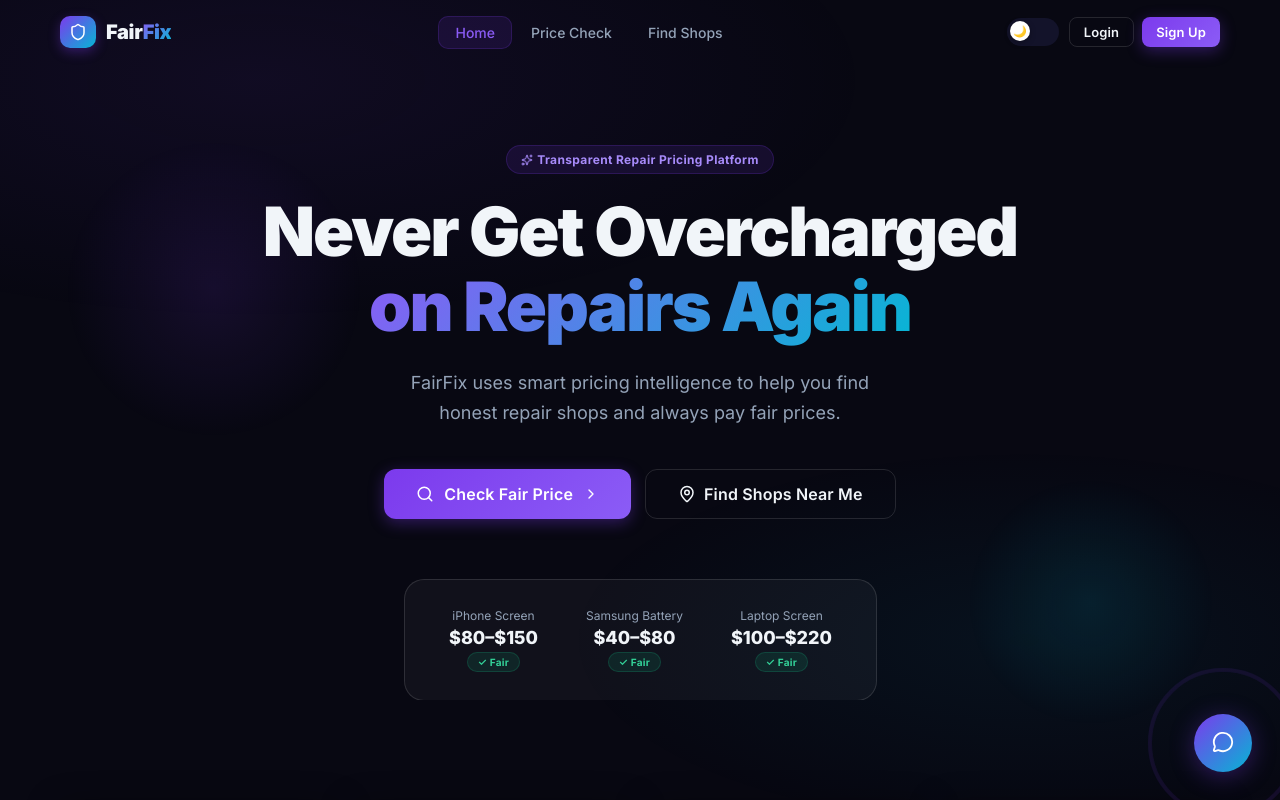
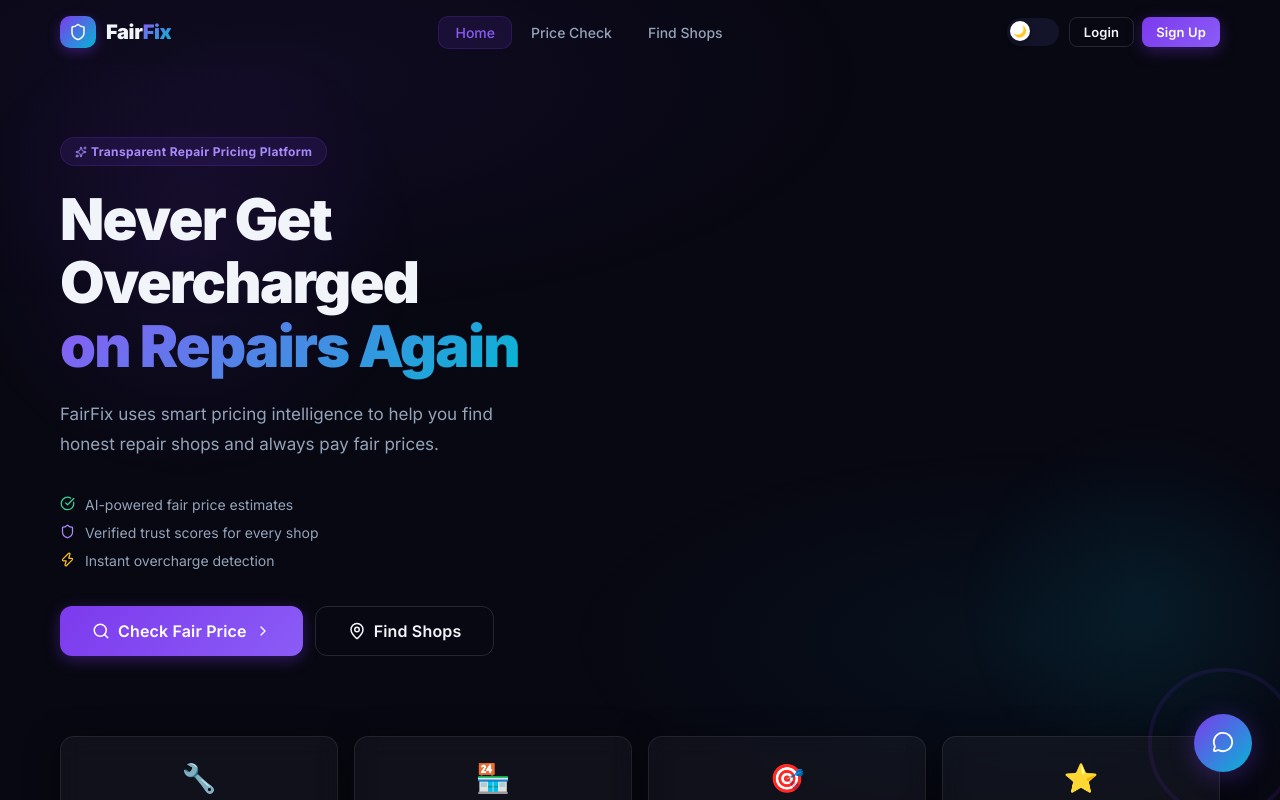
Before and after one commit to praveenkumarchaudhary/FairFix, a React (Vite) app in the folder client/: page / in a window 1280 px wide. Shown: the top 800 px of the page. Built offline with nearby package versions, Linux system fonts and the light colour scheme.

Commit message:
feat: hero section with phone mockup, floating UI cards, two-column layout

```diff
--- a/client/src/pages/Home.jsx
+++ b/client/src/pages/Home.jsx
@@ -1,5 +1,5 @@
 import { useNavigate } from 'react-router-dom';
-import { Shield, Search, MapPin, TrendingUp, Zap, AlertTriangle, ChevronRight, Sparkles, Star } from 'lucide-react';
+import { Shield, Search, MapPin, TrendingUp, Zap, AlertTriangle, ChevronRight, Sparkles, CheckCircle, Star, DollarSign } from 'lucide-react';
 
 export default function Home() {
   const navigate = useNavigate();
@@ -29,63 +29,201 @@ export default function Home() {
   return (
     <div>
       {/* ── HERO ── */}
-      <section style={{ padding: '80px 20px 100px', textAlign: 'center', position: 'relative', overflow: 'hidden' }}>
-        {/* Decorative blobs */}
-        <div style={{ position: 'absolute', top: '10%', left: '5%', width: 300, height: 300, borderRadius: '50%', background: 'radial-gradient(circle, rgba(124,58,237,0.12) 0%, transparent 70%)', pointerEvents: 'none' }} />
-        <div style={{ position: 'absolute', bottom: '10%', right: '5%', width: 250, height: 250, borderRadius: '50%', background: 'radial-gradient(circle, rgba(6,182,212,0.1) 0%, transparent 70%)', pointerEvents: 'none' }} />
+      <section style={{ padding: '72px 20px 80px', position: 'relative', overflow: 'hidden' }}>
+        {/* Background blobs */}
+        <div style={{ position: 'absolute', top: '-10%', left: '-5%', width: 500, height: 500, borderRadius: '50%', background: 'radial-gradient(circle, rgba(124,58,237,0.1) 0%, transparent 65%)', pointerEvents: 'none' }} />
+        <div style={{ position: 'absolute', bottom: '-10%', right: '-5%', width: 400, height: 400, borderRadius: '50%', background: 'radial-gradient(circle, rgba(6,182,212,0.08) 0%, transparent 65%)', pointerEvents: 'none' }} />
 
         <div className="container">
-          <div className="fade-up" style={{ animationDelay: '0.1s' }}>
-            <div className="badge badge-blue" style={{ marginBottom: 20, fontSize: 12, padding: '6px 14px' }}>
+          <div style={{ display: 'grid', gridTemplateColumns: '1fr 1fr', gap: 60, alignItems: 'center' }} id="hero-grid">
+
+            {/* ── LEFT: Text ── */}
+            <div>
+              <div className="fade-up" style={{ animationDelay: '0.05s' }}>
+                <div className="badge badge-blue" style={{ marginBottom: 22, fontSize: 12, padding: '6px 14px' }}>
                   <Sparkles size={12} /> Transparent Repair Pricing Platform
                 </div>
               </div>
 
-          <h1 className="fade-up" style={{ fontSize: 'clamp(36px, 6vw, 68px)', fontWeight: 900, lineHeight: 1.1, marginBottom: 24, letterSpacing: '-0.03em', animationDelay: '0.15s' }}>
-            Never Get Overcharged<br />
+              <h1 className="fade-up" style={{ fontSize: 'clamp(34px, 4.5vw, 60px)', fontWeight: 900, lineHeight: 1.1, marginBottom: 22, letterSpacing: '-0.03em', animationDelay: '0.1s' }}>
+                Never Get<br />Overcharged<br />
                 <span className="gradient-text">on Repairs Again</span>
               </h1>
 
-          <p className="fade-up" style={{ fontSize: 18, color: 'var(--text2)', maxWidth: 520, margin: '0 auto 40px', lineHeight: 1.7, animationDelay: '0.2s' }}>
+              <p className="fade-up" style={{ fontSize: 17, color: 'var(--text2)', marginBottom: 36, lineHeight: 1.75, animationDelay: '0.15s', maxWidth: 460 }}>
                 FairFix uses smart pricing intelligence to help you find honest repair shops and always pay fair prices.
               </p>
 
-          <div className="fade-up" style={{ display: 'flex', gap: 14, justifyContent: 'center', flexWrap: 'wrap', animationDelay: '0.25s' }}>
-            <button className="btn btn-primary btn-lg" onClick={() => navigate('/predict')}
-              style={{ gap: 10 }}>
-              <Search size={18} /> Check Fair Price
-              <ChevronRight size={16} />
-            </button>
-            <button className="btn btn-outline btn-lg" onClick={() => navigate('/shops')}>
-              <MapPin size={18} /> Find Shops Near Me
-            </button>
-          </div>
-
-          {/* Floating device mockup */}
-          <div className="fade-up" style={{ marginTop: 60, animationDelay: '0.35s' }}>
-            <div style={{
-              display: 'inline-flex', gap: 16, flexWrap: 'wrap', justifyContent: 'center',
-              padding: '20px 28px',
-              background: 'var(--card)',
-              border: '1px solid var(--border2)',
-              borderRadius: 20,
-              backdropFilter: 'blur(12px)',
-              animation: 'heroFloat 6s ease-in-out infinite',
-            }}>
+              {/* Trust bullets */}
+              <div className="fade-up" style={{ display: 'flex', flexDirection: 'column', gap: 10, marginBottom: 36, animationDelay: '0.2s' }}>
                 {[
-                { label: 'iPhone Screen', price: '$80–$150', tag: 'Fair' },
-                { label: 'Samsung Battery', price: '$40–$80', tag: 'Fair' },
-                { label: 'Laptop Screen', price: '$100–$220', tag: 'Fair' },
-              ].map(item => (
-                <div key={item.label} style={{ textAlign: 'center', padding: '8px 16px' }}>
-                  <div style={{ fontSize: 12, color: 'var(--text2)', marginBottom: 4 }}>{item.label}</div>
-                  <div style={{ fontSize: 18, fontWeight: 800, color: 'var(--text)' }}>{item.price}</div>
-                  <div className="badge badge-green" style={{ marginTop: 4, fontSize: 10 }}>✓ {item.tag}</div>
+                  { icon: <CheckCircle size={15} />, text: 'AI-powered fair price estimates', color: '#34d399' },
+                  { icon: <Shield size={15} />,       text: 'Verified trust scores for every shop', color: '#a78bfa' },
+                  { icon: <Zap size={15} />,           text: 'Instant overcharge detection', color: '#fbbf24' },
+                ].map(b => (
+                  <div key={b.text} style={{ display: 'flex', alignItems: 'center', gap: 10, fontSize: 14, color: 'var(--text2)' }}>
+                    <span style={{ color: b.color, flexShrink: 0 }}>{b.icon}</span>
+                    {b.text}
                   </div>
                 ))}
               </div>
+
+              <div className="fade-up" style={{ display: 'flex', gap: 12, flexWrap: 'wrap', animationDelay: '0.25s' }}>
+                <button className="btn btn-primary btn-lg" onClick={() => navigate('/predict')}>
+                  <Search size={18} /> Check Fair Price <ChevronRight size={16} />
+                </button>
+                <button className="btn btn-outline btn-lg" onClick={() => navigate('/shops')}>
+                  <MapPin size={18} /> Find Shops
+                </button>
               </div>
             </div>
+
+            {/* ── RIGHT: Visual panel ── */}
+            <div className="fade-up" style={{ animationDelay: '0.2s', position: 'relative' }} id="hero-visual">
+
+              {/* Main phone mockup card */}
+              <div style={{
+                background: 'linear-gradient(145deg, rgba(124,58,237,0.15), rgba(6,182,212,0.08))',
+                border: '1px solid rgba(124,58,237,0.25)',
+                borderRadius: 28,
+                padding: 28,
+                position: 'relative',
+                backdropFilter: 'blur(16px)',
+                boxShadow: '0 24px 64px rgba(0,0,0,0.35), 0 0 0 1px rgba(124,58,237,0.1)',
+                animation: 'heroFloat 6s ease-in-out infinite',
+              }}>
+                {/* Phone frame */}
+                <div style={{
+                  background: 'var(--card-solid)',
+                  border: '1px solid var(--border2)',
+                  borderRadius: 20,
+                  overflow: 'hidden',
+                  boxShadow: '0 12px 40px rgba(0,0,0,0.4)',
+                }}>
+                  {/* Phone status bar */}
+                  <div style={{ background: 'linear-gradient(135deg, var(--primary), #6d28d9)', padding: '14px 18px', display: 'flex', alignItems: 'center', justifyContent: 'space-between' }}>
+                    <div style={{ display: 'flex', alignItems: 'center', gap: 8 }}>
+                      <div style={{ width: 28, height: 28, borderRadius: '50%', background: 'rgba(255,255,255,0.2)', display: 'flex', alignItems: 'center', justifyContent: 'center' }}>
+                        <Shield size={14} color="white" />
+                      </div>
+                      <span style={{ color: 'white', fontWeight: 800, fontSize: 14 }}>FairFix</span>
+                    </div>
+                    <div style={{ display: 'flex', gap: 4 }}>
+                      {[...Array(3)].map((_, i) => <div key={i} style={{ width: 6, height: 6, borderRadius: '50%', background: 'rgba(255,255,255,0.5)' }} />)}
+                    </div>
+                  </div>
+
+                  {/* App content */}
+                  <div style={{ padding: '16px 18px', background: 'var(--bg2)' }}>
+                    <div style={{ fontSize: 11, color: 'var(--text3)', marginBottom: 10, fontWeight: 600, textTransform: 'uppercase', letterSpacing: '0.06em' }}>Price Check Result</div>
+
+                    {/* Device info */}
+                    <div style={{ display: 'flex', alignItems: 'center', gap: 10, marginBottom: 14, padding: '10px 12px', background: 'var(--card-solid)', borderRadius: 10, border: '1px solid var(--border)' }}>
+                      <div style={{ fontSize: 24 }}>📱</div>
+                      <div>
+                        <div style={{ fontWeight: 700, fontSize: 13 }}>iPhone 14 Pro</div>
+                        <div style={{ fontSize: 11, color: 'var(--text2)' }}>Screen Replacement</div>
+                      </div>
+                      <div className="badge badge-blue" style={{ marginLeft: 'auto', fontSize: 10 }}>Apple</div>
+                    </div>
+
+                    {/* Price range bars */}
+                    {[
+                      { label: 'Min', value: '$80', pct: 40, color: '#34d399' },
+                      { label: 'Avg', value: '$115', pct: 65, color: '#a78bfa' },
+                      { label: 'Max', value: '$150', pct: 85, color: '#fbbf24' },
+                    ].map(p => (
+                      <div key={p.label} style={{ marginBottom: 10 }}>
+                        <div style={{ display: 'flex', justifyContent: 'space-between', fontSize: 11, marginBottom: 4 }}>
+                          <span style={{ color: 'var(--text2)' }}>{p.label}</span>
+                          <span style={{ fontWeight: 700, color: p.color }}>{p.value}</span>
+                        </div>
+                        <div style={{ height: 5, background: 'var(--border)', borderRadius: 3, overflow: 'hidden' }}>
+                          <div style={{ height: '100%', width: `${p.pct}%`, background: p.color, borderRadius: 3, transition: 'width 1s ease' }} />
+                        </div>
+                      </div>
+                    ))}
+
+                    {/* Verdict */}
+                    <div style={{ marginTop: 14, padding: '10px 12px', background: 'rgba(16,185,129,0.08)', border: '1px solid rgba(16,185,129,0.2)', borderRadius: 10, display: 'flex', alignItems: 'center', gap: 8 }}>
+                      <CheckCircle size={16} color="#34d399" />
+                      <div>
+                        <div style={{ fontSize: 12, fontWeight: 700, color: '#34d399' }}>Fair Price Range</div>
+                        <div style={{ fontSize: 10, color: 'var(--text2)' }}>Based on 1,240 repairs</div>
+                      </div>
+                    </div>
+                  </div>
+                </div>
+              </div>
+
+              {/* Floating card 1 — Overcharge alert */}
+              <div style={{
+                position: 'absolute', top: -20, right: -20,
+                background: 'var(--card-solid)',
+                border: '1px solid rgba(239,68,68,0.3)',
+                borderRadius: 14, padding: '10px 14px',
+                boxShadow: '0 8px 24px rgba(0,0,0,0.3)',
+                animation: 'heroFloat 5s ease-in-out 1s infinite',
+                minWidth: 160,
+              }}>
+                <div style={{ display: 'flex', alignItems: 'center', gap: 7, marginBottom: 4 }}>
+                  <AlertTriangle size={14} color="#f87171" />
+                  <span style={{ fontSize: 11, fontWeight: 700, color: '#f87171' }}>Overcharge Alert!</span>
+                </div>
+                <div style={{ fontSize: 10, color: 'var(--text2)' }}>Shop quoted <strong style={{ color: 'var(--text)' }}>$280</strong></div>
+                <div style={{ fontSize: 10, color: '#34d399' }}>Fair price: $115 · Save $165</div>
+              </div>
+
+              {/* Floating card 2 — Trust score */}
+              <div style={{
+                position: 'absolute', bottom: 10, left: -24,
+                background: 'var(--card-solid)',
+                border: '1px solid rgba(124,58,237,0.25)',
+                borderRadius: 14, padding: '10px 14px',
+                boxShadow: '0 8px 24px rgba(0,0,0,0.3)',
+                animation: 'heroFloat 5.5s ease-in-out 0.5s infinite',
+                minWidth: 150,
+              }}>
+                <div style={{ fontSize: 10, color: 'var(--text2)', marginBottom: 6, fontWeight: 600 }}>🏪 TechFix Pro</div>
+                <div style={{ display: 'flex', alignItems: 'center', gap: 6 }}>
+                  <div style={{ flex: 1, height: 5, background: 'var(--border)', borderRadius: 3, overflow: 'hidden' }}>
+                    <div style={{ height: '100%', width: '92%', background: 'linear-gradient(90deg, #7c3aed, #06b6d4)', borderRadius: 3 }} />
+                  </div>
+                  <span style={{ fontSize: 11, fontWeight: 800, color: '#a78bfa' }}>92%</span>
+                </div>
+                <div style={{ fontSize: 10, color: '#34d399', marginTop: 4, display: 'flex', alignItems: 'center', gap: 4 }}>
+                  <Shield size={10} /> Fair Price Badge
+                </div>
+              </div>
+
+              {/* Floating card 3 — Rating */}
+              <div style={{
+                position: 'absolute', bottom: -16, right: 20,
+                background: 'var(--card-solid)',
+                border: '1px solid rgba(245,158,11,0.25)',
+                borderRadius: 14, padding: '10px 14px',
+                boxShadow: '0 8px 24px rgba(0,0,0,0.3)',
+                animation: 'heroFloat 4.5s ease-in-out 1.5s infinite',
+              }}>
+                <div style={{ display: 'flex', alignItems: 'center', gap: 6 }}>
+                  <div style={{ fontSize: 20 }}>⭐</div>
+                  <div>
+                    <div style={{ fontSize: 16, fontWeight: 900, color: 'var(--text)' }}>4.8</div>
+                    <div style={{ fontSize: 10, color: 'var(--text2)' }}>215 reviews</div>
+                  </div>
+                </div>
+              </div>
+            </div>
+          </div>
+        </div>
+
+        <style>{`
+          @media (max-width: 768px) {
+            #hero-grid { grid-template-columns: 1fr !important; gap: 40px !important; text-align: center; }
+            #hero-grid > div:first-child { align-items: center; display: flex; flex-direction: column; }
+            #hero-visual { display: none !important; }
+          }
+        `}</style>
       </section>
 
       {/* ── STATS ── */}
```
Lines whose indentation alone changed are shown as unchanged.
